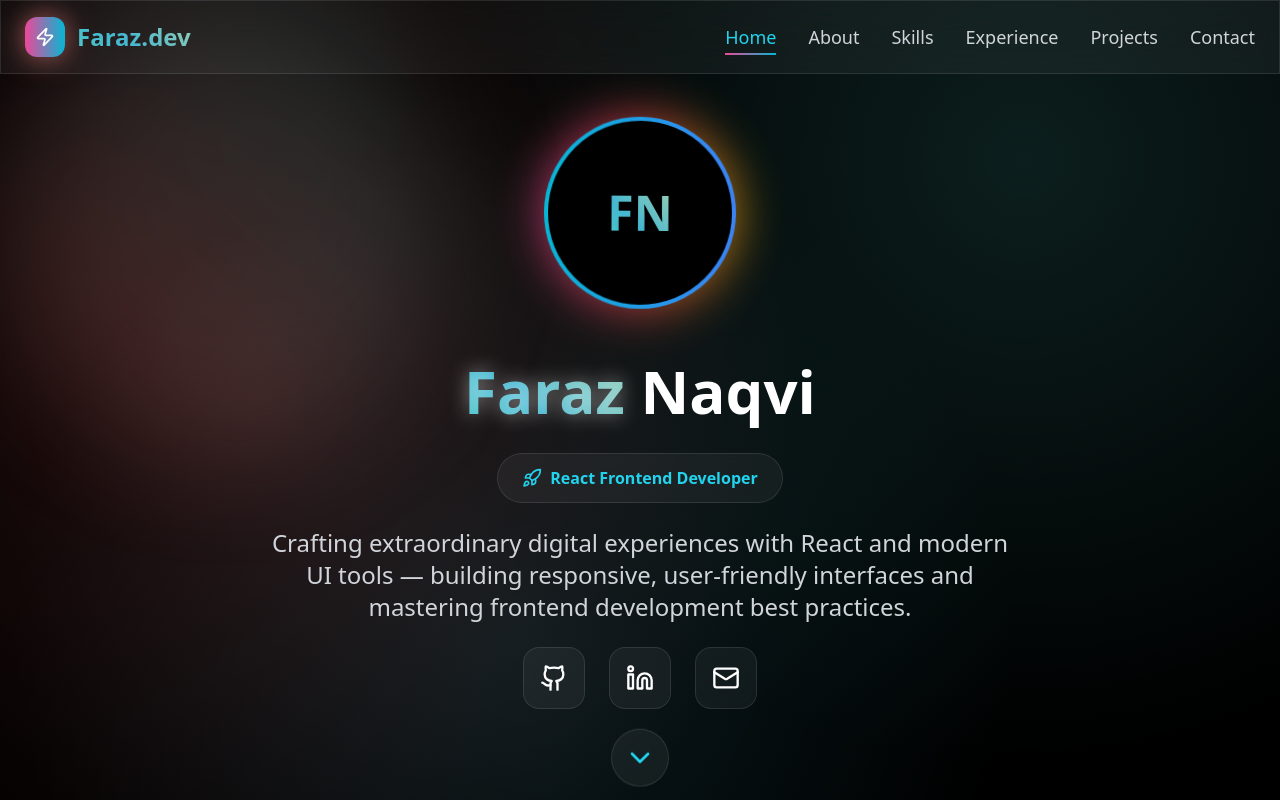
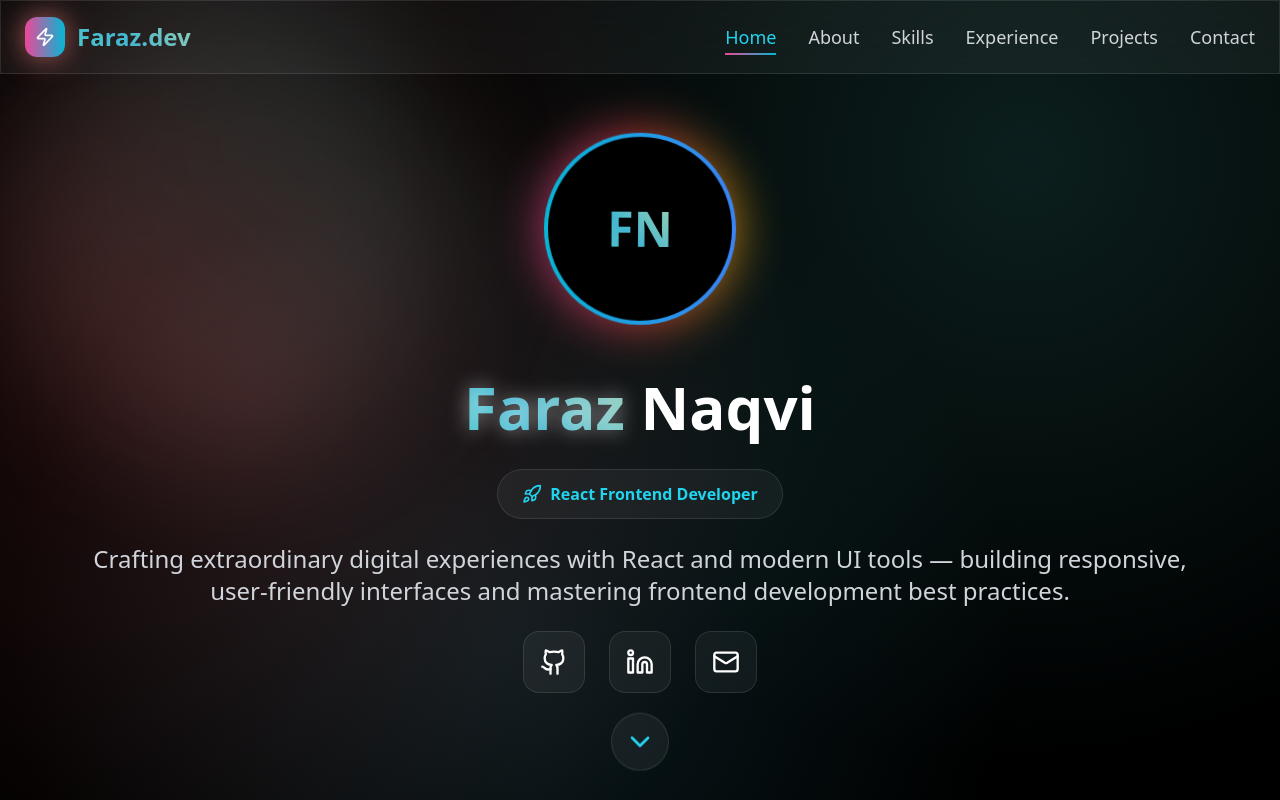
Before and after one commit to farazNaqvi729927/Portfolio, a React (Vite) app: page / in a window 1280 px wide. Shown: the top 800 px of the page. Built offline with nearby package versions, Linux system fonts and the light colour scheme.

Commit message:
Updated the project

```diff
--- a/src/App.jsx
+++ b/src/App.jsx
@@ -373,7 +373,7 @@ export default function Portfolio() {
 
             </div>
 
-            <p className={`text-xl md:text-2xl text-gray-300 mb-12 max-w-3xl mx-auto leading-relaxed transition-all duration-1000 delay-600 ${isLoaded ? 'translate-y-0 opacity-100' : 'translate-y-16 opacity-0'
+            <p className={`text-xl md:text-2xl text-gray-300 mb-12 max-w-8xl mx-auto leading-relaxed transition-all duration-1000 delay-600 ${isLoaded ? 'translate-y-0 opacity-100' : 'translate-y-16 opacity-0'
               }`}>
               Crafting extraordinary digital experiences with React and modern UI tools —
               building responsive, user-friendly interfaces and mastering frontend development best practices.
```
